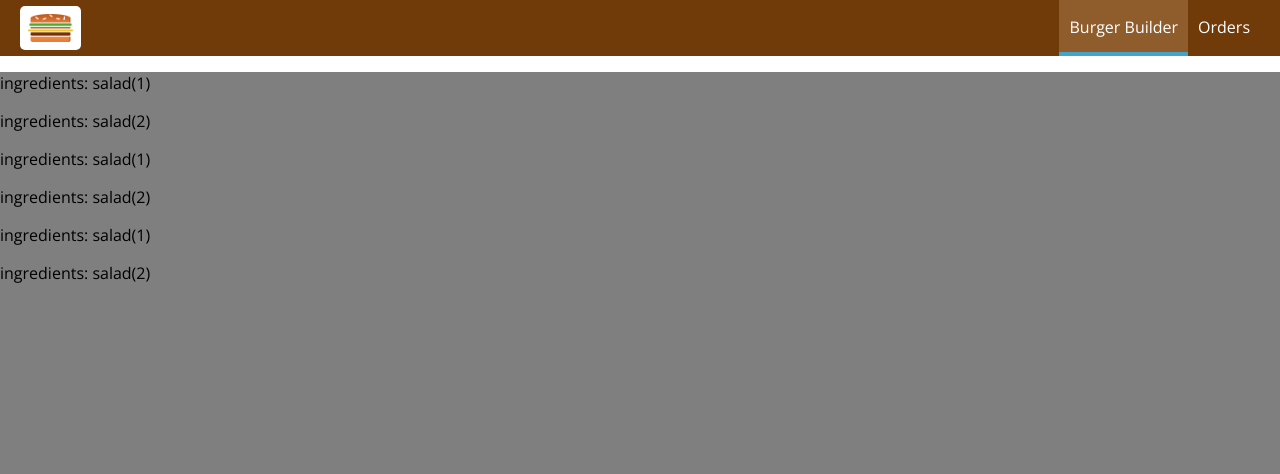
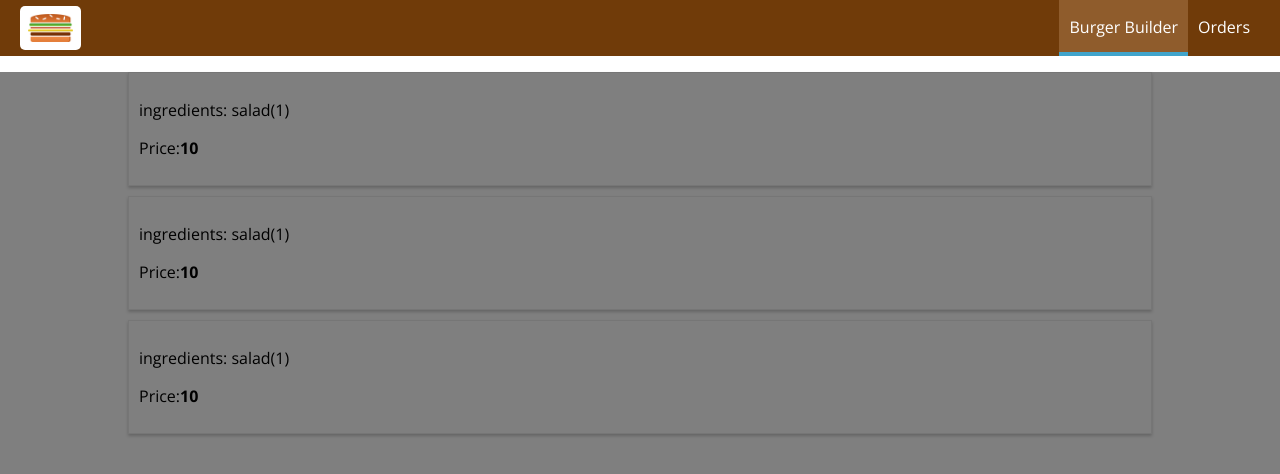
Before and after one commit to anukulSaini/BurgerBuilder-2, a React app in the folder burger-builder-2/: page /orders in a window 1280 px wide. Shown: the top 474 px of the page. Built offline with nearby package versions, Linux system fonts and the light colour scheme.

Commit message:
fixed a bug

```diff
--- a/burger-builder-2/src/components/Order/Order.js
+++ b/burger-builder-2/src/components/Order/Order.js
@@ -1,11 +1,11 @@
 import React from 'react';
-import Classes from './Order.js'
+import Classes from './Order.css'
 
 const  order =(props) => {
     return(
           <div className={Classes.Order}>
               <p>ingredients: salad(1)</p>
-              <p>ingredients: salad(2)</p>
+              <p>Price:<strong>10</strong></p>
 
           </div>
     );
```
